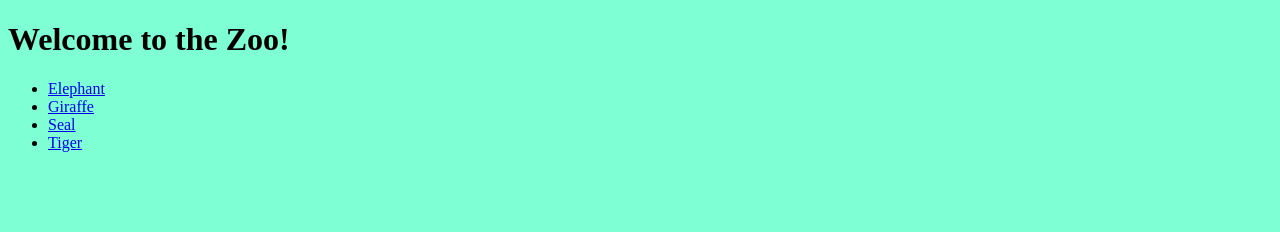
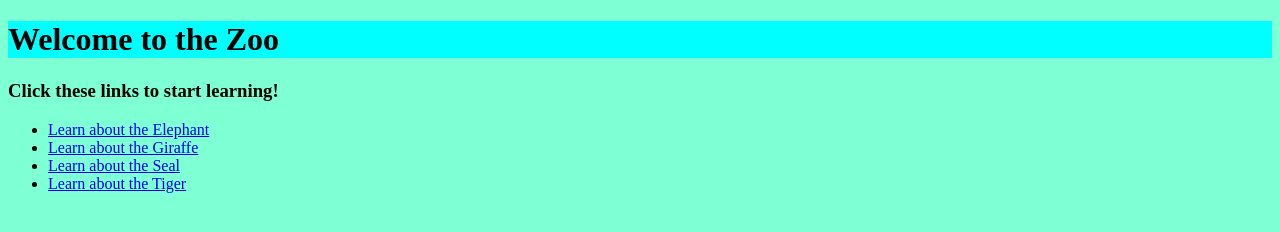
Before and after one commit to ianclarke03/Assignment-1--Zoo, a plain HTML site: page homepage.html in a window 1280 px wide. Drawn offline with Linux system fonts and the light colour scheme; files that its build step writes are made by us from their sources.

Commit message:
added more text to homepage and added more backgrounds in homepage.css

```diff
--- a/css/homepage.css
+++ b/css/homepage.css
@@ -2,3 +2,7 @@
 *{
     background-color: aquamarine;
 }
+
+h1{
+    background-color: aqua;
+}
--- a/homepage.html
+++ b/homepage.html
@@ -4,16 +4,17 @@
     <meta charset="UTF-8">
     <meta name="viewport" content="width=device-width, initial-scale=1.0">
     <title>Home Page</title>
-    <link rel="stylesheet" href="homepage.css">
+    <link rel="stylesheet" href="css/homepage.css">
 </head>
 <body>
-    <h1> Welcome to the Zoo! </h1>
+    <h1> Welcome to the Zoo </h1>
+    <h3> Click these links to start learning!</h3>
 
     <ul>
-    <li><a href = "Elephant.html"> Elephant</a></li>
-    <li><a href = "Giraffe.html"> Giraffe</a> </li>
-    <li><a href = "Seal.html"> Seal</a> </li>
-    <li><a href = "Tiger.html"> Tiger</a> </li>
+    <li><a href = "Elephant.html"> Learn about the Elephant</a></li>
+    <li><a href = "Giraffe.html"> Learn about the Giraffe</a> </li>
+    <li><a href = "Seal.html"> Learn about the Seal</a> </li>
+    <li><a href = "Tiger.html"> Learn about the Tiger</a> </li>
     </ul>
 </body>
 </html>
```
